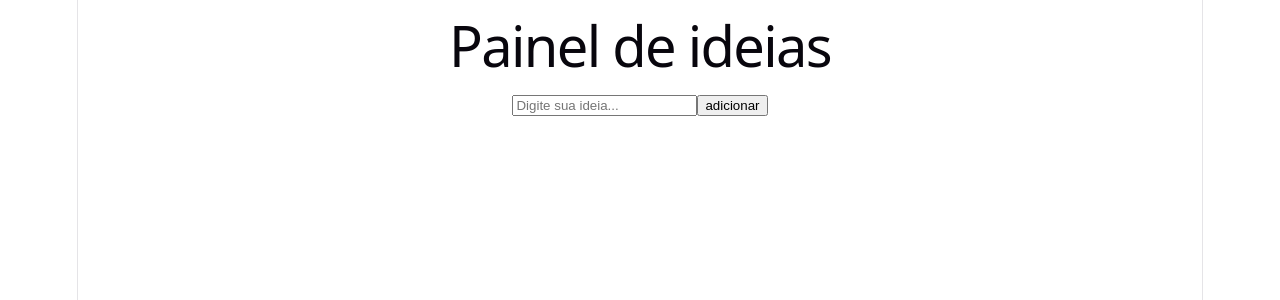
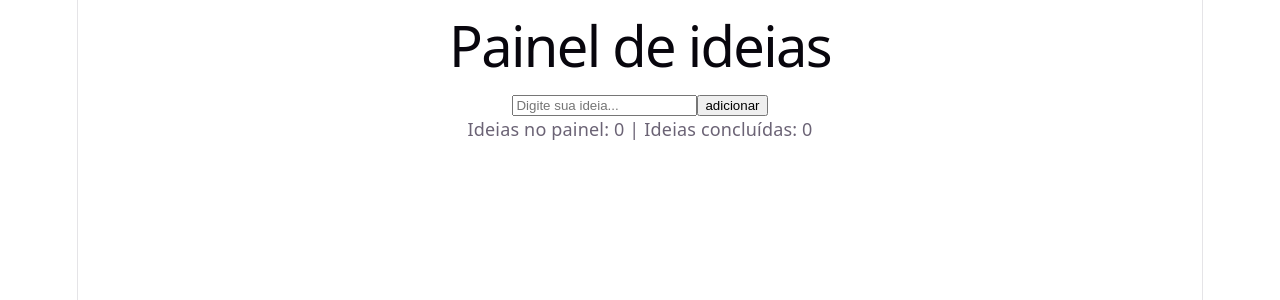
Before and after one commit to bregueda/painel-de-ideias-ana, a React (Vite) app in the folder painel-de-ideias-ana/: page / in a window 1280 px wide. Shown: the top 300 px of the page. Built offline with nearby package versions, Linux system fonts and the light colour scheme.

Commit message:
todas RFS restantes

```diff
--- a/painel-de-ideias-ana/src/App.jsx
+++ b/painel-de-ideias-ana/src/App.jsx
@@ -24,6 +24,8 @@ function apagarIdeia(id) {
   )
 }
 
+const ideiasFeitas = ideias.filter((ideia) => ideia.feita).length;
+const totalIdeias = ideias.length;
 
 return (
 <div>
@@ -80,7 +82,10 @@ return (
 
       ))}
     </div>
+    <footer>{`Ideias no painel: ${totalIdeias} | Ideias concluídas: ${ideiasFeitas}`}</footer>
   </div>
+
+
 )
 
 }
```
